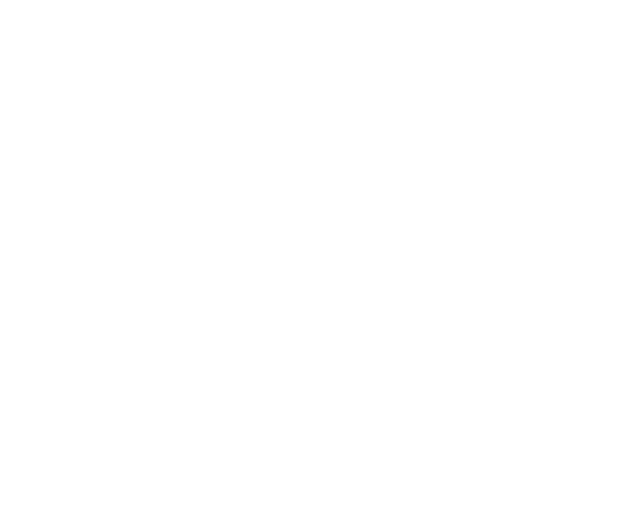
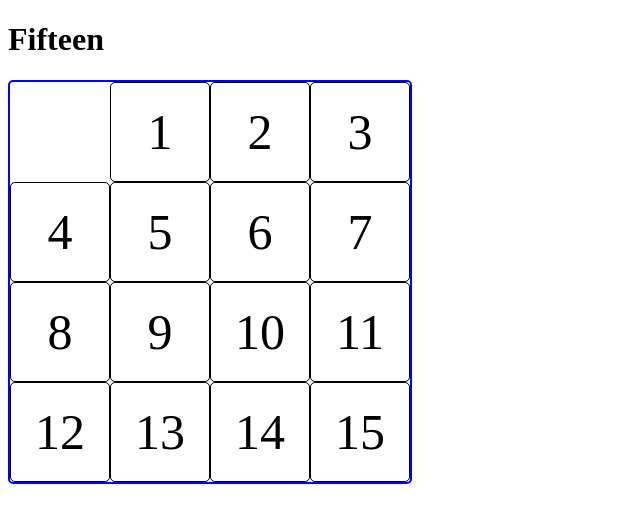
Before and after one commit to AlexSandr90/barley-break, a plain HTML site: page index.html in a window 1280 px wide. Shown: the whole page, without its empty margins (0-640 px from the left). Drawn offline with Linux system fonts and the light colour scheme.

Commit message:
try to game

```diff
--- a/index.html
+++ b/index.html
@@ -10,6 +10,8 @@
 </head>
 <body>
 
+<h1>Fifteen</h1>
+<div id="field" class="field"></div>
 
 <script src="scripts/scripts.js"></script>
 </body>
--- a/scripts/scripts.js
+++ b/scripts/scripts.js
@@ -0,0 +1,59 @@
+const field = document.getElementById('field');
+
+const range = (start, stop, step) => Array.from({length: (stop - start) / step + 1}, (_, i) => start + (i * step));
+
+const cellSize = 100;
+
+const empty = {
+    top: 0,
+    left: 0,
+    value: 0,
+};
+
+const cells = [];
+cells.push(empty);
+
+const move = index => {
+    const cell = cells[index];
+    const leftDiff = Math.abs(empty.left - cell.left);
+    const topDiff = Math.abs(empty.top - cell.top);
+
+    if (leftDiff + topDiff > 1) return;
+
+
+    cell.element.style.top = `${empty.top * cellSize}px`;
+    cell.element.style.left = `${empty.left * cellSize}px`;
+
+    const emptyLeft = empty.left;
+    const emptyTop = empty.top;
+
+    empty.left = cell.left;
+    empty.top = cell.top;
+    cell.left = emptyLeft;
+    cell.top = emptyTop;
+
+};
+
+for (let i = 1; i <= 15; i++) {
+    const cell = document.createElement('div');
+    cell.className = 'cell';
+    cell.innerHTML = i;
+
+    const left = i % 4;
+    const top = (i - left) / 4;
+
+    cells.push({
+        left: left,
+        top: top,
+        element: cell,
+    });
+
+    cell.style.top = `${top * cellSize}px`;
+    cell.style.left = `${left * cellSize}px`;
+
+    field.append(cell);
+
+    cell.addEventListener('click', () => {
+        move(i)
+    })
+}
--- a/styles/styles.css
+++ b/styles/styles.css
@@ -0,0 +1,21 @@
+.field {
+    width: 400px;
+    height: 400px;
+    border: 2px solid blue;
+    border-radius: 5px;
+    position: relative;
+}
+
+.cell {
+    width: 100px;
+    height: 100px;
+    border: 1px solid black;
+    border-radius: 5px;
+    position: absolute;
+    box-sizing: border-box;
+    display: flex;
+    justify-content: center;
+    align-items: center;
+    font-size: 50px;
+    transition: all 0.3s;
+}
```
Also changed, not shown: styles/styles.scss (deleted).
